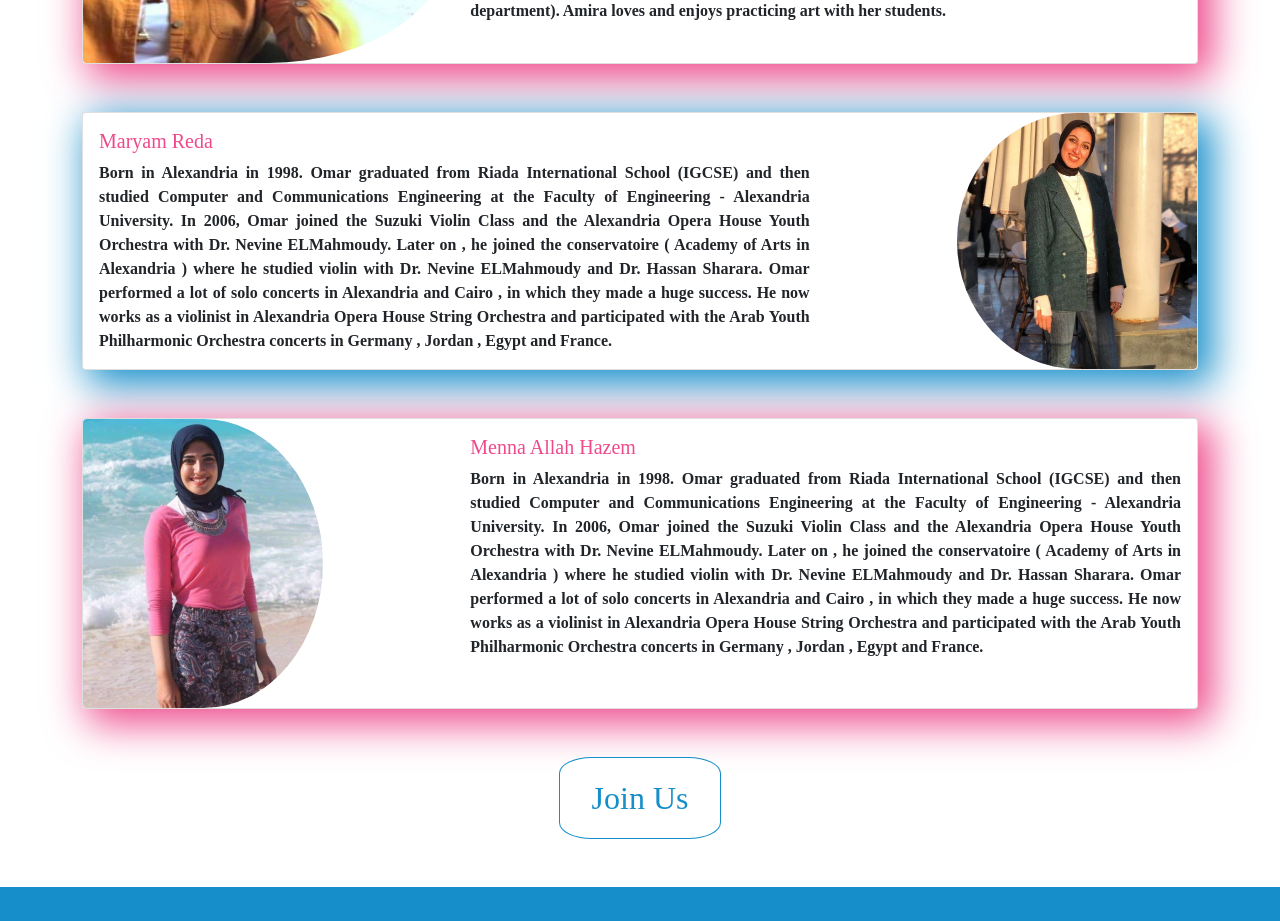
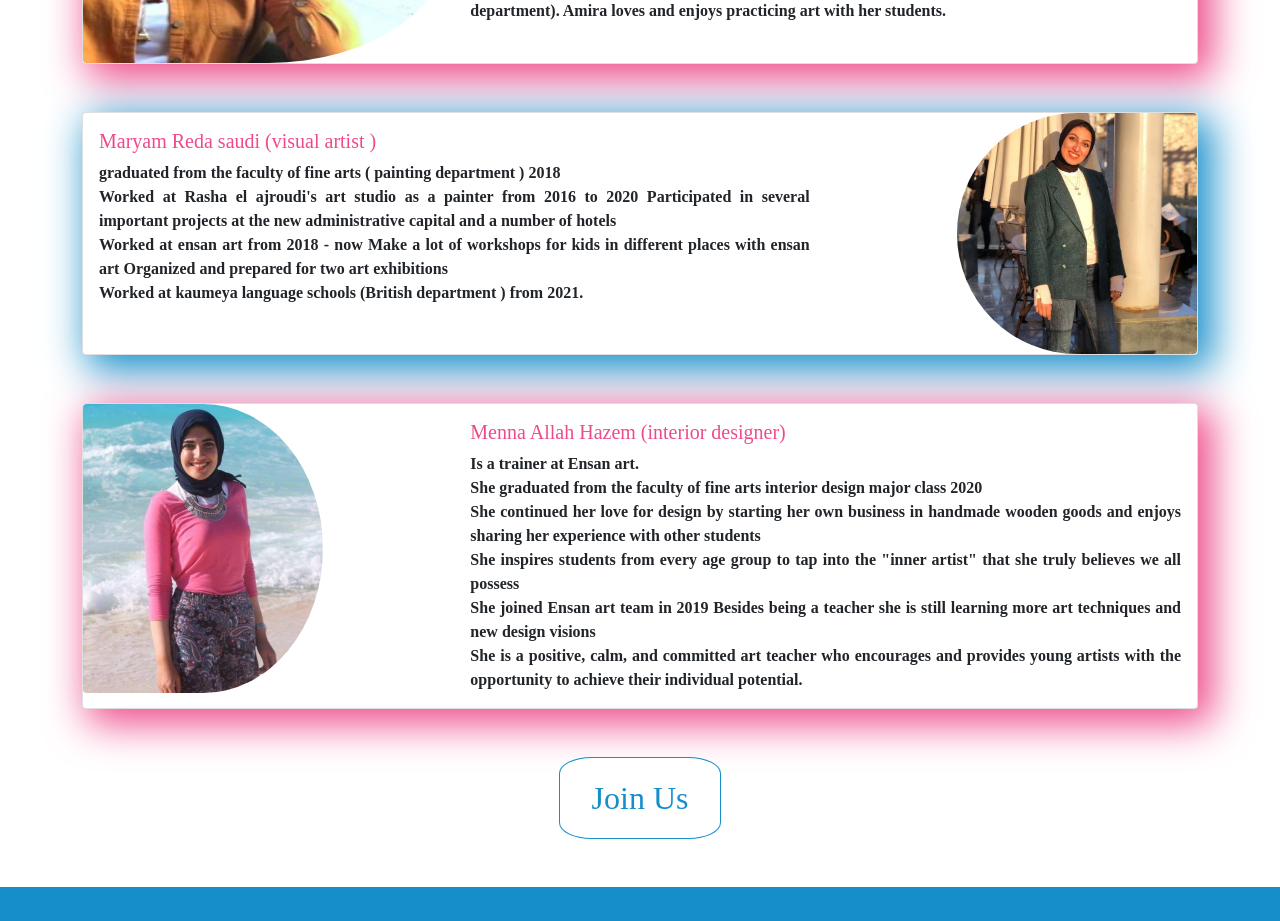
Before and after one commit to sandra-girgis/GP-front, a React (Create React App) app in the folder frontend/: page /artCourses in a window 1280 px wide. Shown: the part 2620-3541 px from the top of the page. Built offline with nearby package versions, Linux system fonts and the light colour scheme; a web font is replaced by a local one.

Commit message:
update workshop page

```diff
--- a/frontend/src/Pages/Artcourses.js
+++ b/frontend/src/Pages/Artcourses.js
@@ -166,13 +166,14 @@ Amira loves and enjoys practicing art with her students.</p>
 
             <div className="col-md-8">
               <div className="card-body">
-                <h5 className="card-title"style={{color:"#ee4a8b"}}>Maryam Reda</h5>
-                <p className="card-text desc">Born in Alexandria in 1998.
-                                          Omar graduated from Riada International School (IGCSE) and then studied Computer and Communications Engineering at the Faculty of Engineering - Alexandria University.
-                                          In 2006, Omar joined the Suzuki Violin Class and the Alexandria Opera House Youth Orchestra with Dr. Nevine ELMahmoudy.
-                                          Later on , he joined the conservatoire ( Academy of Arts in Alexandria ) where he studied violin with Dr. Nevine ELMahmoudy and Dr. Hassan Sharara.
-                                          Omar performed a lot of solo concerts in Alexandria and Cairo , in which they made a huge success.
-                                          He now works as a violinist in Alexandria Opera House String Orchestra and participated with the Arab Youth Philharmonic Orchestra concerts in Germany , Jordan , Egypt and France.</p>
+                <h5 className="card-title"style={{color:"#ee4a8b"}}> Maryam Reda saudi (visual artist ) </h5>
+                <p className="card-text desc"> graduated from the faculty of fine arts ( painting department ) 2018
+<br></br>Worked at Rasha el ajroudi's art studio as a painter from 2016 to 2020
+Participated in several important projects at the new administrative capital and a number of hotels
+<br></br>Worked at ensan art from 2018 - now
+Make a lot of workshops for kids in different places with ensan art
+Organized and prepared for two art exhibitions
+<br></br>Worked at kaumeya language schools (British department ) from 2021.</p>
               </div>
             </div>
             <div className="col-md-4 im">
@@ -189,13 +190,14 @@ Amira loves and enjoys practicing art with her students.</p>
             </div>
             <div className="col-md-8">
               <div className="card-body">
-                <h5 className="card-title"style={{color:"#ee4a8b"}}>Menna Allah Hazem</h5>
-                <p className="card-text desc">Born in Alexandria in 1998.
-                                          Omar graduated from Riada International School (IGCSE) and then studied Computer and Communications Engineering at the Faculty of Engineering - Alexandria University.
-                                          In 2006, Omar joined the Suzuki Violin Class and the Alexandria Opera House Youth Orchestra with Dr. Nevine ELMahmoudy.
-                                          Later on , he joined the conservatoire ( Academy of Arts in Alexandria ) where he studied violin with Dr. Nevine ELMahmoudy and Dr. Hassan Sharara.
-                                          Omar performed a lot of solo concerts in Alexandria and Cairo , in which they made a huge success.
-                                          He now works as a violinist in Alexandria Opera House String Orchestra and participated with the Arab Youth Philharmonic Orchestra concerts in Germany , Jordan , Egypt and France.</p>
+                <h5 className="card-title"style={{color:"#ee4a8b"}}>Menna Allah Hazem (interior designer)</h5>
+                <p className="card-text desc">Is a trainer at Ensan art.<br></br>
+She graduated from the faculty of fine arts interior design major class 2020<br></br>
+She continued her love for design by starting her own business in handmade wooden goods and enjoys sharing her experience with other students<br></br>
+She inspires students from every age group to tap into the "inner artist" that she truly believes we all possess<br></br>
+She joined Ensan art team in 2019
+Besides being a teacher she is still learning more art techniques and new design visions<br></br>
+She is a positive, calm, and committed art teacher who encourages and provides young artists with the opportunity to achieve their individual potential.</p>
               </div>
             </div>
           </div>
--- a/frontend/src/Pages/Workshop.js
+++ b/frontend/src/Pages/Workshop.js
@@ -4,7 +4,9 @@ import Carousel from 'react-bootstrap/Carousel';
 import { NavLink } from "react-router-dom";
 import "bootstrap/dist/css/bootstrap.min.css";
 import img1 from "../images/k6.jpg"
-
+import img4 from "../images/i6.jpg"
+import img2 from "../images/i19.jpg"
+import img3 from "../images/i11.jpg"
 // import img1 from "../images/v1.jpg"
 // import img2 from "../images/v2.jpg"
 // import img3 from "../images/k8.jpg"
@@ -111,7 +113,7 @@ export const Workshop = () => {
 
 
        <div className="container mt-5 mb-5">
-       <h1 className="mb-5 fw-bold display-4" style={{color:"#ee4a8b"}}> About Our Classes</h1>
+       <h1 className="mb-5 fw-bold display-4" style={{color:"#ee4a8b"}}> About our Workshops</h1>
               <div className="container mb-5 flip-card">
                   <div className="row g-0 ">
                     <div className="col-md-4 border rounded">
@@ -120,9 +122,8 @@ export const Workshop = () => {
                     </div>
                     <div className="col-md-6"style={{backgroundColor:"#fff2f7"}}>
                       <div className="card-body">
-                        <h5 className="card-title"style={{color:"#168eca"}}>kids</h5>
-                        <p className="card-text">This is a wider card with supporting text below as a natural lead-in to additional content. This content is a little bit longer.</p>
-                        <p className="card-text"><small className="text-muted">Last updated 3 mins ago</small></p>
+                        <h5 className="card-title"style={{color:"#168eca"}}>Our Classes</h5>
+                        <p className="card-text">We offer weekly craft workshops for kids from 5 years old</p>
                     </div>
                     </div>
                   </div>
@@ -131,9 +132,10 @@ export const Workshop = () => {
                 <div className="row g-0 ">
                 <div className="col-md-6 offset-md-2" style={{backgroundColor:"#fff2f7"}}>
                     <div className="card-body">
-                      <h5 className="card-title"style={{color:"#168eca"}}>middle age</h5>
-                      <p className="card-text">This is a wider card with supporting text below as a natural lead-in to additional content. This content is a little bit longer.</p>
-                      <p className="card-text"><small className="text-muted">Last updated 3 mins ago</small></p>
+                      <h5 className="card-title"style={{color:"#168eca"}}>Craft workshops </h5>
+                      <p className="card-text">Craft activities foster communication, listening, attention,
+                       and imagination. These activities can enhance mental health and wellbeing as
+                       well as foster a whole range of developmental skills in pre-schoolers</p>
                   </div>
                   </div>
                   <div className="col-md-4 border rounded">
@@ -150,9 +152,13 @@ export const Workshop = () => {
                   </div>
                   <div className="col-md-6" style={{backgroundColor:"#fff2f7"}}>
                     <div className="card-body">
-                      <h5 className="card-title"style={{color:"#168eca"}}>Elderly</h5>
-                      <p className="card-text">This is a wider card with supporting text below as a natural lead-in to additional content.</p>
-                      <p className="card-text"><small className="text-muted">Last updated 3 mins ago</small></p>
+                      <h5 className="card-title"style={{color:"#168eca"}}>skills we focus on</h5>
+                      <p className="card-text">• Fine motor skills<br></br>
+                      • Enhancing children's hand-eye coordination and building levels of manual dexterity<br></br>
+                      • Identification of shapes, color, and texture<br></br>
+                      • Working with materials teaches them about colors, shapes, and textures. How things work and how they fit together<br></br>
+                      • the Creativity<br></br>
+                      • Craft encourages children to play and experiment in a fun and relaxed environment</p>
 
                   </div>
                   </div>
@@ -166,18 +172,18 @@ export const Workshop = () => {
         <div className="card mb-5 instractor flip-card shadow">
             <div className="row g-0">
             <div className="col-md-4">
-              <img src="https://images.unsplash.com/photo-1580489944761-15a19d654956?ixlib=rb-1.2.1&ixid=MnwxMjA3fDB8MHxzZWFyY2h8NDR8fHBlb3BsZXxlbnwwfHwwfHw%3D&auto=format&fit=crop&w=500&q=60"
-              className="img-fluid rounded-start rounded-circle" style={{width:"15rem"}} alt="instractors"/>
+              <img src={img4}
+              className="img-fluid rounded-start rounded-circle art flute" style={{width:"24rem"}} alt="instractors"/>
             </div>
             <div className="col-md-8">
               <div className="card-body">
-                <h5 className="card-title"style={{color:"#ee4a8b"}}>Card title</h5>
-                <p className="card-text desc">Born in Alexandria in 1998.
-                                          Omar graduated from Riada International School (IGCSE) and then studied Computer and Communications Engineering at the Faculty of Engineering - Alexandria University.
-                                          In 2006, Omar joined the Suzuki Violin Class and the Alexandria Opera House Youth Orchestra with Dr. Nevine ELMahmoudy.
-                                          Later on , he joined the conservatoire ( Academy of Arts in Alexandria ) where he studied violin with Dr. Nevine ELMahmoudy and Dr. Hassan Sharara.
-                                          Omar performed a lot of solo concerts in Alexandria and Cairo , in which they made a huge success.
-                                          He now works as a violinist in Alexandria Opera House String Orchestra and participated with the Arab Youth Philharmonic Orchestra concerts in Germany , Jordan , Egypt and France.</p>
+                <h5 className="card-title"style={{color:"#ee4a8b"}}>Amira Shousha (visual artist)</h5>
+                <p className="card-text desc">is the head of the trainers at Ensan Art.
+During her 6 years of instructing art in different shapes(painting, drawing, collage, clay, and crafts), she had organized and prepared for three Art exhibitions Lots of creative workshops
+In addition, she participated in a few art competitions.
+She is patient and determined to bring the best out of her students At the same time she is a Professional Photographer and a Creative Graphic Designer, Amira uses her skills in designing to create amazing posters, flyers, and posts for Ensan Art.
+is a graduate of the 2012 faculty of Fine Arts( Graphic department).
+Amira loves and enjoys practicing art with her students.</p>
               </div>
             </div>
           </div>
@@ -188,82 +194,42 @@ export const Workshop = () => {
 
             <div className="col-md-8">
               <div className="card-body">
-                <h5 className="card-title"style={{color:"#ee4a8b"}}>Card title</h5>
-                <p className="card-text desc">Born in Alexandria in 1998.
-                                          Omar graduated from Riada International School (IGCSE) and then studied Computer and Communications Engineering at the Faculty of Engineering - Alexandria University.
-                                          In 2006, Omar joined the Suzuki Violin Class and the Alexandria Opera House Youth Orchestra with Dr. Nevine ELMahmoudy.
-                                          Later on , he joined the conservatoire ( Academy of Arts in Alexandria ) where he studied violin with Dr. Nevine ELMahmoudy and Dr. Hassan Sharara.
-                                          Omar performed a lot of solo concerts in Alexandria and Cairo , in which they made a huge success.
-                                          He now works as a violinist in Alexandria Opera House String Orchestra and participated with the Arab Youth Philharmonic Orchestra concerts in Germany , Jordan , Egypt and France.</p>
+                <h5 className="card-title"style={{color:"#ee4a8b"}}> Maryam Reda saudi (visual artist ) </h5>
+                <p className="card-text desc"> graduated from the faculty of fine arts ( painting department ) 2018
+<br></br>Worked at Rasha el ajroudi's art studio as a painter from 2016 to 2020
+Participated in several important projects at the new administrative capital and a number of hotels
+<br></br>Worked at ensan art from 2018 - now
+Make a lot of workshops for kids in different places with ensan art
+Organized and prepared for two art exhibitions
+<br></br>Worked at kaumeya language schools (British department ) from 2021.</p>
               </div>
             </div>
             <div className="col-md-4 im">
-              <img src="https://images.unsplash.com/photo-1580489944761-15a19d654956?ixlib=rb-1.2.1&ixid=MnwxMjA3fDB8MHxzZWFyY2h8NDR8fHBlb3BsZXxlbnwwfHwwfHw%3D&auto=format&fit=crop&w=500&q=60"
+              <img src={img2}
               className="img-fluid rounded-end rounded-circle" style={{width:"15rem"}} alt="instractors"/>
             </div>
           </div>
         </div>
-        <div className="card mb-5 instractor flip-card shadow2">
+        <div className="card mb-5 instractor flip-card shadow">
             <div className="row g-0">
             <div className="col-md-4">
-              <img src="https://images.unsplash.com/photo-1580489944761-15a19d654956?ixlib=rb-1.2.1&ixid=MnwxMjA3fDB8MHxzZWFyY2h8NDR8fHBlb3BsZXxlbnwwfHwwfHw%3D&auto=format&fit=crop&w=500&q=60"
+              <img src={img3}
               className="img-fluid rounded-start rounded-circle" style={{width:"15rem"}} alt="instractors"/>
             </div>
             <div className="col-md-8">
               <div className="card-body">
-                <h5 className="card-title"style={{color:"#ee4a8b"}}>Card title</h5>
-                <p className="card-text desc">Born in Alexandria in 1998.
-                                          Omar graduated from Riada International School (IGCSE) and then studied Computer and Communications Engineering at the Faculty of Engineering - Alexandria University.
-                                          In 2006, Omar joined the Suzuki Violin Class and the Alexandria Opera House Youth Orchestra with Dr. Nevine ELMahmoudy.
-                                          Later on , he joined the conservatoire ( Academy of Arts in Alexandria ) where he studied violin with Dr. Nevine ELMahmoudy and Dr. Hassan Sharara.
-                                          Omar performed a lot of solo concerts in Alexandria and Cairo , in which they made a huge success.
-                                          He now works as a violinist in Alexandria Opera House String Orchestra and participated with the Arab Youth Philharmonic Orchestra concerts in Germany , Jordan , Egypt and France.</p>
+                <h5 className="card-title"style={{color:"#ee4a8b"}}>Menna Allah Hazem (interior designer)</h5>
+                <p className="card-text desc">Is a trainer at Ensan art.<br></br>
+She graduated from the faculty of fine arts interior design major class 2020<br></br>
+She continued her love for design by starting her own business in handmade wooden goods and enjoys sharing her experience with other students<br></br>
+She inspires students from every age group to tap into the "inner artist" that she truly believes we all possess<br></br>
+She joined Ensan art team in 2019
+Besides being a teacher she is still learning more art techniques and new design visions<br></br>
+She is a positive, calm, and committed art teacher who encourages and provides young artists with the opportunity to achieve their individual potential.</p>
               </div>
             </div>
           </div>
         </div>
-
-        <div className="card mb-5 flip-card shadow3">
-            <div className="row g-0">
-
-            <div className="col-md-8">
-              <div className="card-body">
-                <h5 className="card-title"style={{color:"#ee4a8b"}}>Card title</h5>
-                <p className="card-text desc">Born in Alexandria in 1998.
-                                          Omar graduated from Riada International School (IGCSE) and then studied Computer and Communications Engineering at the Faculty of Engineering - Alexandria University.
-                                          In 2006, Omar joined the Suzuki Violin Class and the Alexandria Opera House Youth Orchestra with Dr. Nevine ELMahmoudy.
-                                          Later on , he joined the conservatoire ( Academy of Arts in Alexandria ) where he studied violin with Dr. Nevine ELMahmoudy and Dr. Hassan Sharara.
-                                          Omar performed a lot of solo concerts in Alexandria and Cairo , in which they made a huge success.
-                                          He now works as a violinist in Alexandria Opera House String Orchestra and participated with the Arab Youth Philharmonic Orchestra concerts in Germany , Jordan , Egypt and France.</p>
-              </div>
-            </div>
-            <div className="col-md-4 im">
-              <img src="https://images.unsplash.com/photo-1580489944761-15a19d654956?ixlib=rb-1.2.1&ixid=MnwxMjA3fDB8MHxzZWFyY2h8NDR8fHBlb3BsZXxlbnwwfHwwfHw%3D&auto=format&fit=crop&w=500&q=60"
-              className="img-fluid rounded-end rounded-circle" style={{width:"15rem"}} alt="instractors"/>
-            </div>
-          </div>
-        </div>
-
-        <div className="card mb-5 instractor flip-card shadow4">
-            <div className="row g-0">
-            <div className="col-md-4">
-              <img src="https://images.unsplash.com/photo-1580489944761-15a19d654956?ixlib=rb-1.2.1&ixid=MnwxMjA3fDB8MHxzZWFyY2h8NDR8fHBlb3BsZXxlbnwwfHwwfHw%3D&auto=format&fit=crop&w=500&q=60"
-              className="img-fluid rounded-start rounded-circle" style={{width:"15rem"}} alt="instractors"/>
-            </div>
-            <div className="col-md-8">
-              <div className="card-body">
-                <h5 className="card-title"style={{color:"#ee4a8b"}}>Card title</h5>
-                <p className="card-text desc">Born in Alexandria in 1998.
-                                          Omar graduated from Riada International School (IGCSE) and then studied Computer and Communications Engineering at the Faculty of Engineering - Alexandria University.
-                                          In 2006, Omar joined the Suzuki Violin Class and the Alexandria Opera House Youth Orchestra with Dr. Nevine ELMahmoudy.
-                                          Later on , he joined the conservatoire ( Academy of Arts in Alexandria ) where he studied violin with Dr. Nevine ELMahmoudy and Dr. Hassan Sharara.
-                                          Omar performed a lot of solo concerts in Alexandria and Cairo , in which they made a huge success.
-                                          He now works as a violinist in Alexandria Opera House String Orchestra and participated with the Arab Youth Philharmonic Orchestra concerts in Germany , Jordan , Egypt and France.</p>
-              </div>
-            </div>
-          </div>
-        </div>
-
         <div className="col-12 text-center">
           <button className="btn-outline-light btn-lg fs-2 butt" style={{backgroundColor:"#168eca"}}>
             <NavLink className="nav nav-link bu active " exact to={"/joinus"}>Join Us</NavLink></button></div>
```
